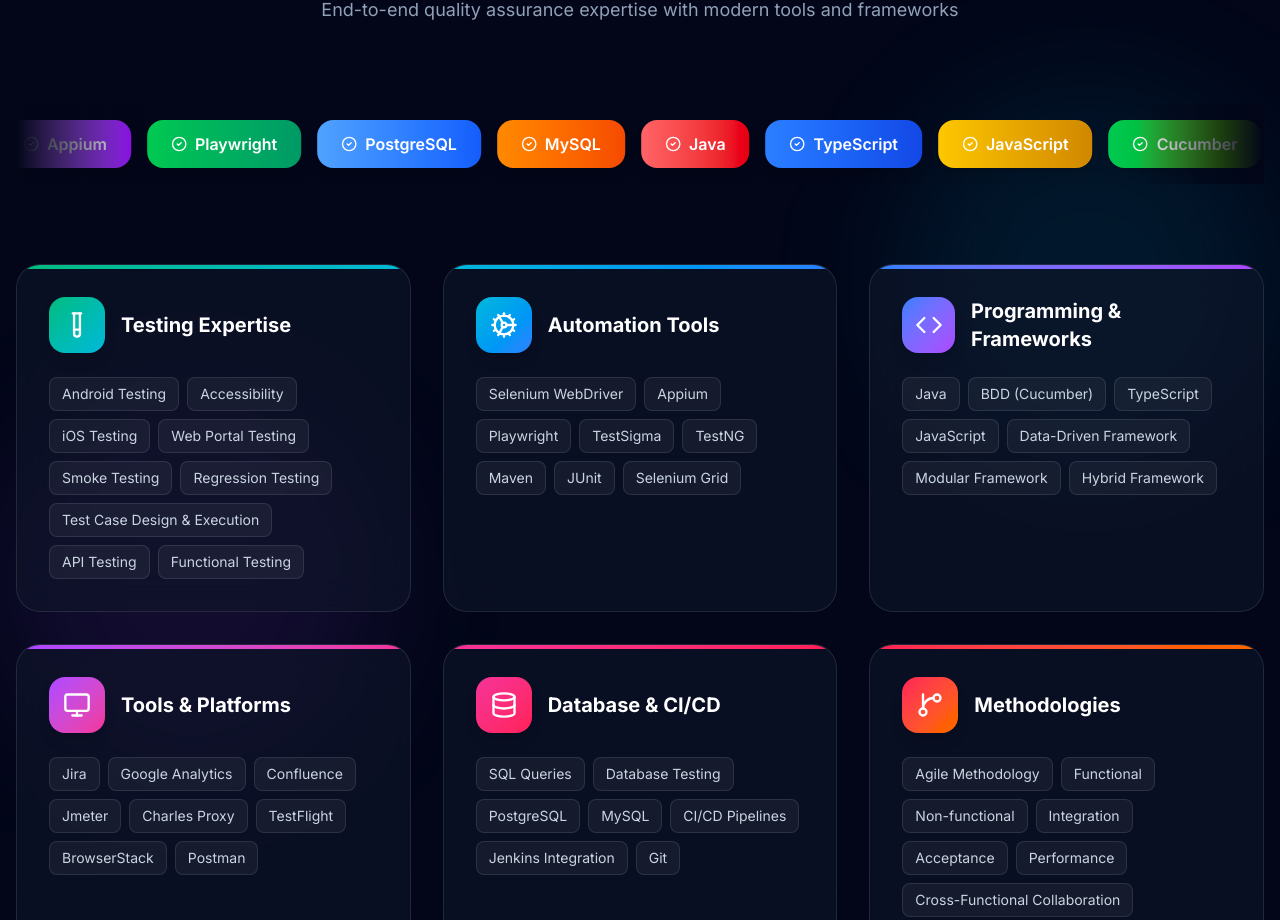
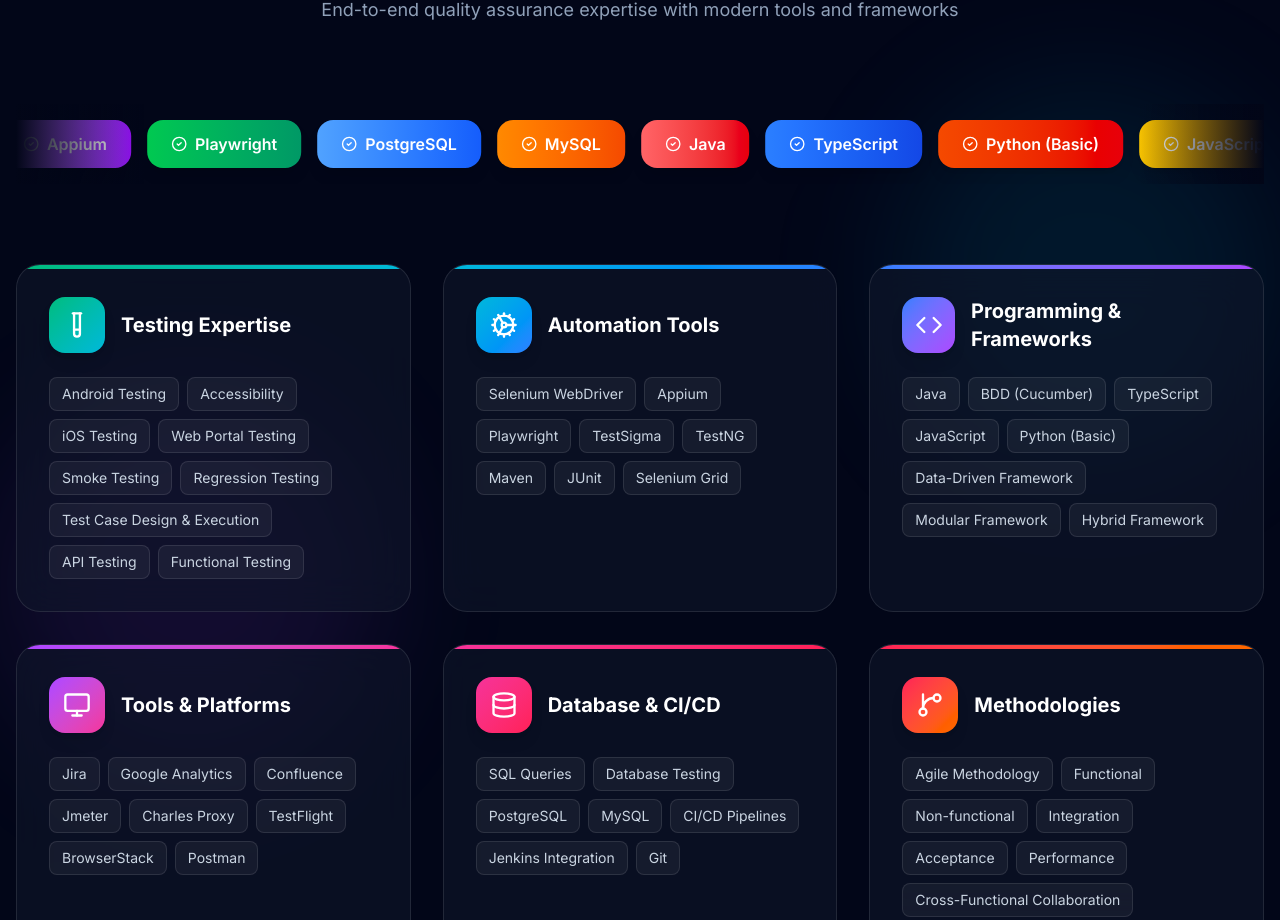
Before and after one commit to arunwakekar10-cell/arun-portfolio, a React (Vite) app: page / in a window 1280 px wide. Shown: the part 2257-3177 px from the top of the page. Built offline with nearby package versions, Linux system fonts and the light colour scheme.

Commit message:
Add Python (Basic) to skills list

```diff
--- a/src/components/Skills.tsx
+++ b/src/components/Skills.tsx
@@ -16,6 +16,7 @@
     { name: 'MySQL', color: 'from-orange-400 to-orange-600' },
     { name: 'Java', color: 'from-red-400 to-red-600' },
     { name: 'TypeScript', color: 'from-blue-500 to-blue-700' },
+    { name: 'Python (Basic)', color: 'from-orange-600 to-red-600' },
     { name: 'JavaScript', color: 'from-yellow-400 to-yellow-600' },
     { name: 'Cucumber', color: 'from-green-500 to-lime-600' },
     { name: 'Jira', color: 'from-blue-500 to-blue-700' },
@@ -66,6 +67,7 @@
         'BDD (Cucumber)',
         'TypeScript',
         'JavaScript',
+        'Python (Basic)',
         'Data-Driven Framework',
         'Modular Framework',
         'Hybrid Framework'
```
